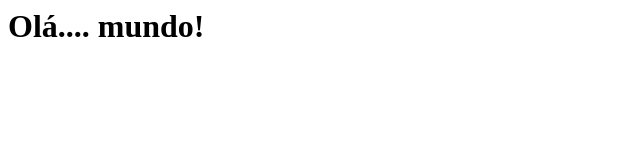
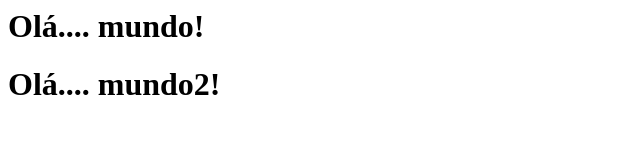
Before and after one commit to alexanlp/curso-git-alura, a plain HTML site: page index.html in a window 1280 px wide. Shown: the whole page, without its empty margins (0-640 px from the left). Drawn offline with Linux system fonts and the light colour scheme.

Commit message:
Terceira alteração

```diff
--- a/index.html
+++ b/index.html
@@ -3,5 +3,6 @@
 </head>
 <body>
 	<h1> Olá.... mundo!</h1>
+	<h1> Olá.... mundo2!</h1>
 </body>
 </html>
```
